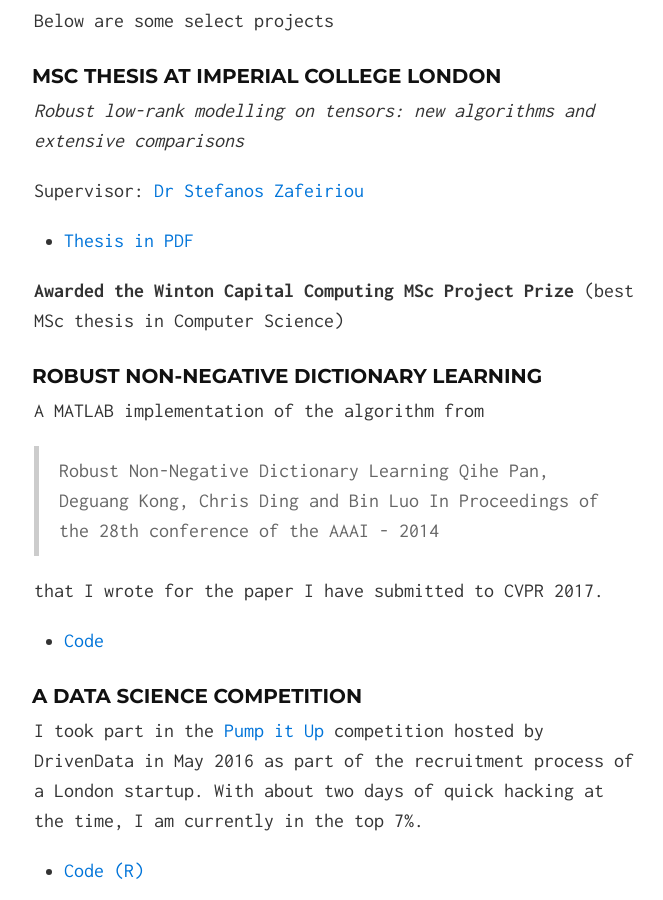
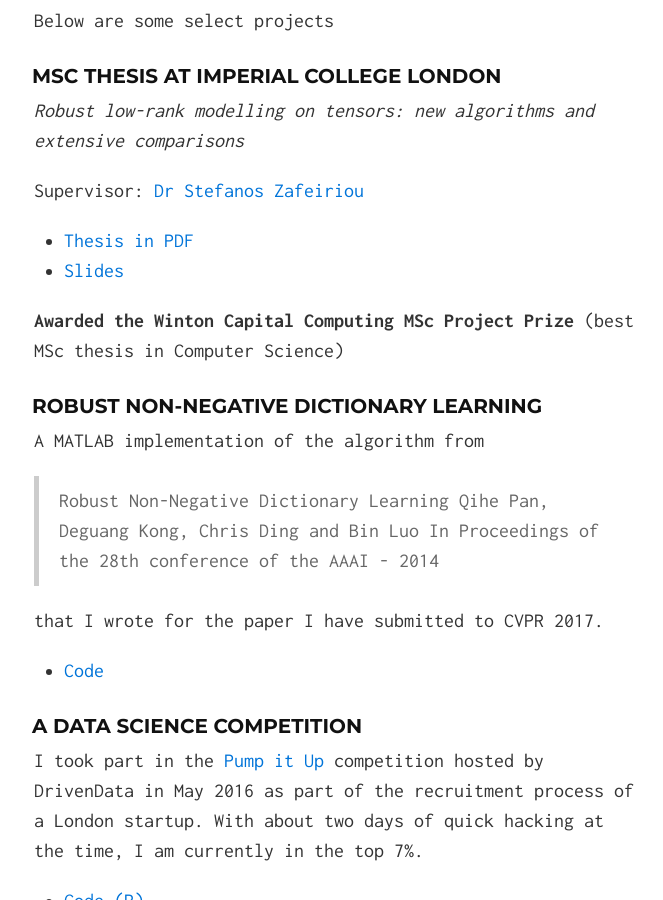
Before and after one commit to mbahri/mbahri.github.io, a Jekyll site: the page built from index.md, in a window 1280 px wide and 900 px high, scrolled down 1044 px. Shown: the whole window, without its empty margins (306-969 px from the left). Built offline with Jekyll 4.4.1, drawn with Linux system fonts in a browser that asks for light colours.

Commit message:
Thesis defence slides

```diff
--- a/index.md
+++ b/index.md
@@ -28,6 +28,7 @@ Below are some select projects
 Supervisor: [Dr Stefanos Zafeiriou](https://wp.doc.ic.ac.uk/szafeiri/)
 
 * [Thesis in PDF](https://github.com/mbahri/msc_thesis/raw/master/MSc_Thesis_final.pdf)
+* [Slides](https://github.com/mbahri/msc_thesis/raw/master/Slides_thesis.pdf)
 
 **Awarded the Winton Capital Computing MSc Project Prize** (best MSc thesis in Computer Science)
 
```
